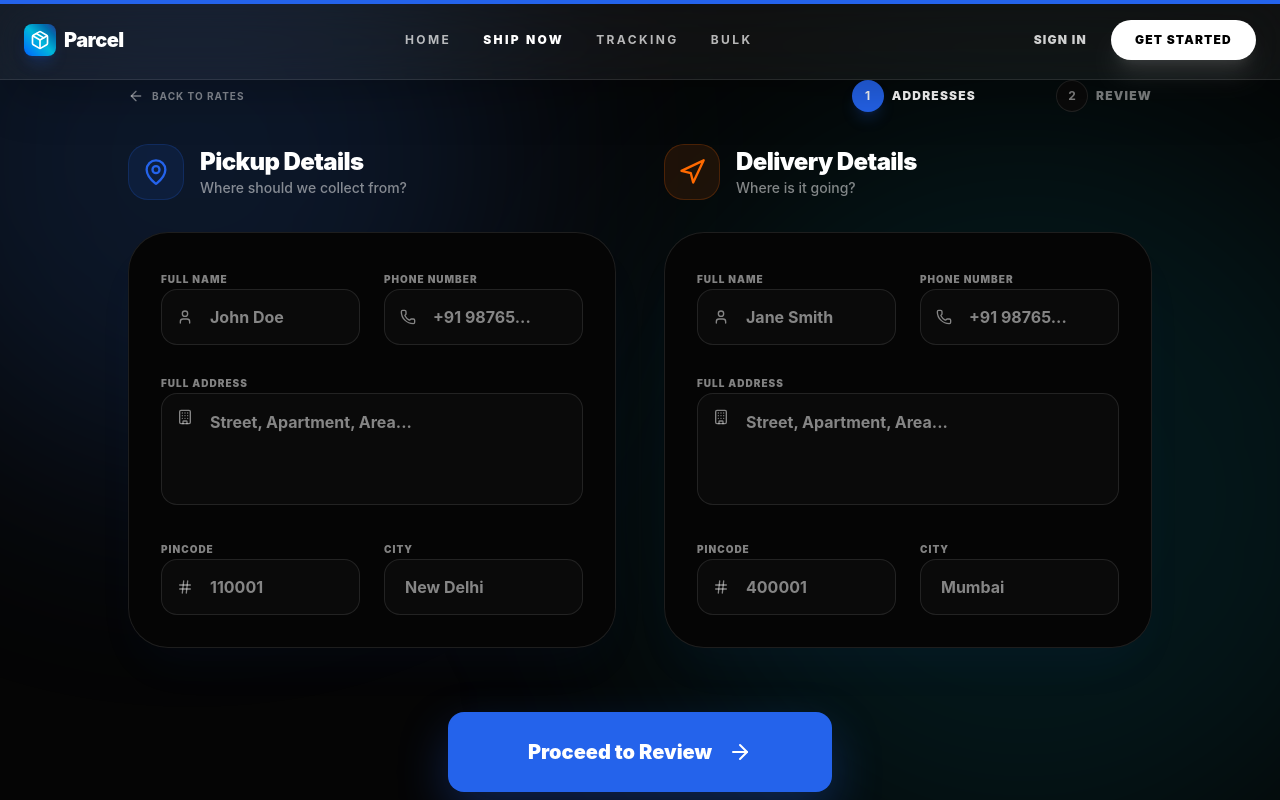
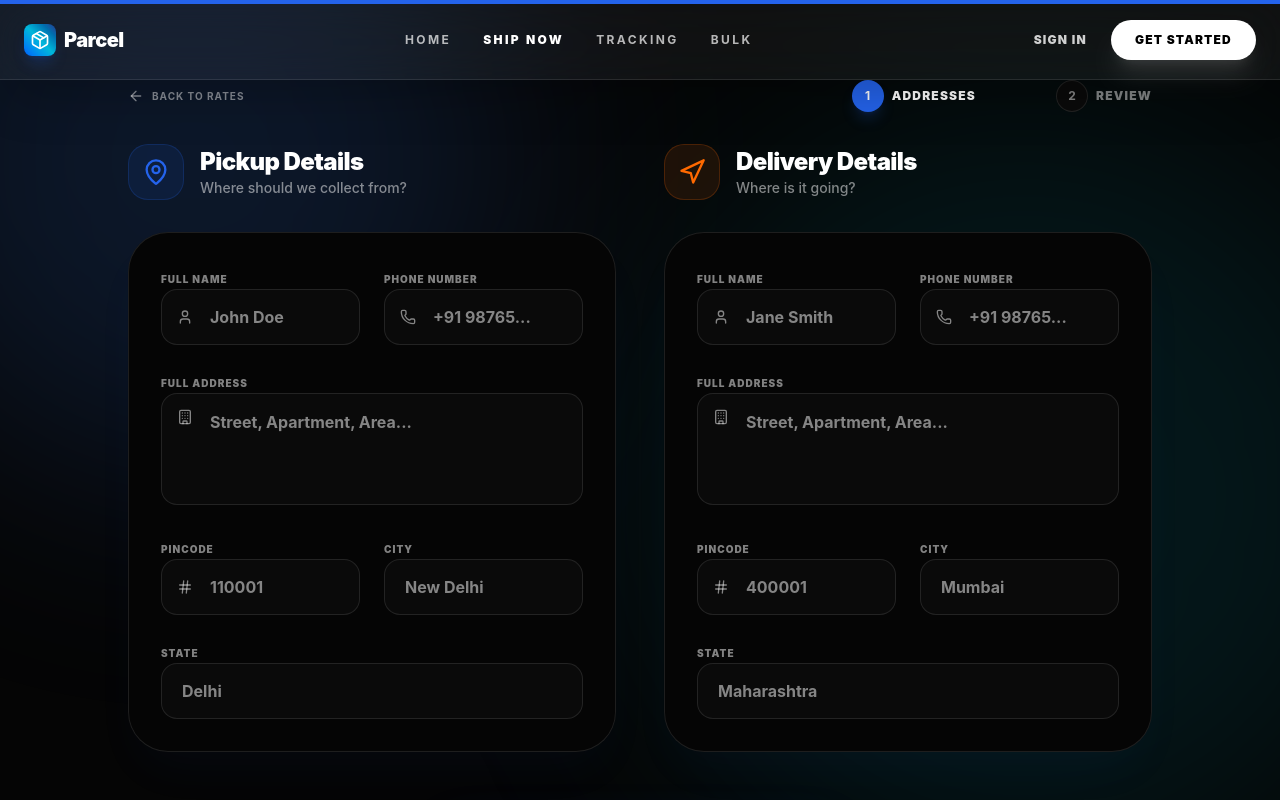
Before and after one commit to samshatan/P2P-Shipping-Platform, a React (Vite) app in the folder frontend/: page /book/address in a window 1280 px wide. Shown: the top 800 px of the page. Built offline with nearby package versions, Linux system fonts and the light colour scheme.

Commit message:
add address field

```diff
--- a/frontend/src/features/booking/AddressForm.tsx
+++ b/frontend/src/features/booking/AddressForm.tsx
@@ -250,7 +250,7 @@ export function AddressForm({ onNext, onBack }: { onNext: () => void, onBack: ()
               </div>
             </div>
 
-            <div className="grid grid-cols-2 gap-6">
+            <div className="grid grid-cols-1 sm:grid-cols-2 gap-6">
               <div className="space-y-2">
                 <label className="text-[10px] font-black text-text-muted uppercase tracking-widest">Pincode</label>
                 <div className="relative">
@@ -274,6 +274,17 @@ export function AddressForm({ onNext, onBack }: { onNext: () => void, onBack: ()
                   placeholder="New Delhi"
                 />
               </div>
+            </div>
+
+            <div className="space-y-2">
+              <label className="text-[10px] font-black text-text-muted uppercase tracking-widest">State</label>
+              <input
+                type="text"
+                value={pickup.state}
+                onChange={(e) => setPickupState({...pickup, state: e.target.value})}
+                className="w-full h-11 md:h-14 px-5 bg-bg-soft border border-border-main rounded-2xl focus:border-brand-primary outline-none font-bold text-sm md:text-base transition-all"
+                placeholder="Delhi"
+              />
             </div>
 
             {user && (
@@ -355,7 +366,7 @@ export function AddressForm({ onNext, onBack }: { onNext: () => void, onBack: ()
               </div>
             </div>
 
-            <div className="grid grid-cols-2 gap-6">
+            <div className="grid grid-cols-1 sm:grid-cols-2 gap-6">
               <div className="space-y-2">
                 <label className="text-[10px] font-black text-text-muted uppercase tracking-widest">Pincode</label>
                 <div className="relative">
@@ -379,6 +390,17 @@ export function AddressForm({ onNext, onBack }: { onNext: () => void, onBack: ()
                   placeholder="Mumbai"
                 />
               </div>
+            </div>
+
+            <div className="space-y-2">
+              <label className="text-[10px] font-black text-text-muted uppercase tracking-widest">State</label>
+              <input
+                type="text"
+                value={delivery.state}
+                onChange={(e) => setDeliveryState({...delivery, state: e.target.value})}
+                className="w-full h-11 md:h-14 px-5 bg-bg-soft border border-border-main rounded-2xl focus:border-brand-primary outline-none font-bold text-sm md:text-base transition-all"
+                placeholder="Maharashtra"
+              />
             </div>
 
             {user && (
```
